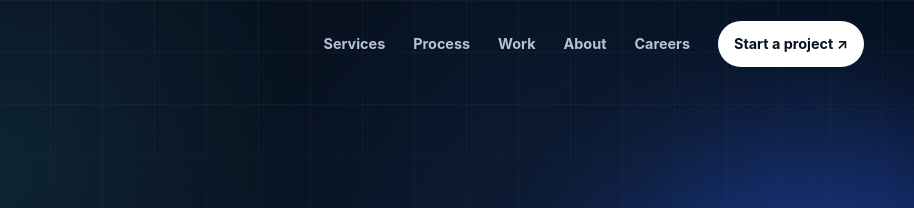
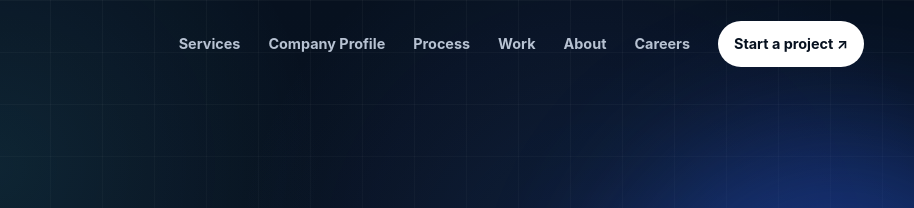
Before and after one commit to vickyvva/Lydertronics, a plain HTML site: page index.html in a window 1280 px wide. Shown: the top 208 px of the page, 366-1280 px from the left. Drawn offline with Linux system fonts and the light colour scheme; animation ran at ten frames a second.

Commit message:
Link company profile from main website navigation

```diff
--- a/index.html
+++ b/index.html
@@ -24,6 +24,7 @@
       <button class="nav-toggle" id="navToggle" aria-label="Open navigation" aria-controls="mainNav" aria-expanded="false"><span></span><span></span></button>
       <nav class="main-nav" id="mainNav" aria-label="Primary navigation">
         <a href="#services">Services</a>
+        <a href="company-profile.html">Company Profile</a>
         <a href="#process">Process</a>
         <a href="#work">Work</a>
         <a href="#about">About</a>
@@ -257,7 +258,7 @@
   <footer class="site-footer">
     <div class="shell footer-grid">
       <div><a class="brand footer-brand" href="#home"><span class="brand-mark brand-mark--logo"><img src="image/lydertronics-logo.png" alt="" width="528" height="480" decoding="async" /></span><span class="brand-copy"><strong>Lydertronics</strong><small>AI Data Intelligence</small></span></a><p>Precision data operations for intelligent systems.</p></div>
-      <div><h4>Navigate</h4><a href="#services">Services</a><a href="#process">Process</a><a href="#work">Work</a><a href="#about">About</a><a href="careers.html">Careers</a></div>
+      <div><h4>Navigate</h4><a href="#services">Services</a><a href="#process">Process</a><a href="#work">Work</a><a href="#about">About</a><a href="company-profile.html">Company Profile</a><a href="careers.html">Careers</a></div>
       <div><h4>Contact</h4><a href="mailto:contact@lydertronicsai.com">Email our team ↗</a><a href="https://www.linkedin.com/company/lydertronics-ai/" target="_blank" rel="noopener noreferrer">LinkedIn ↗</a><span>India · Global delivery</span></div>
     </div>
     <div class="shell footer-bottom"><span>© <span data-year></span> Lydertronics. All rights reserved.</span><a href="#home">Back to top ↑</a></div>
```
